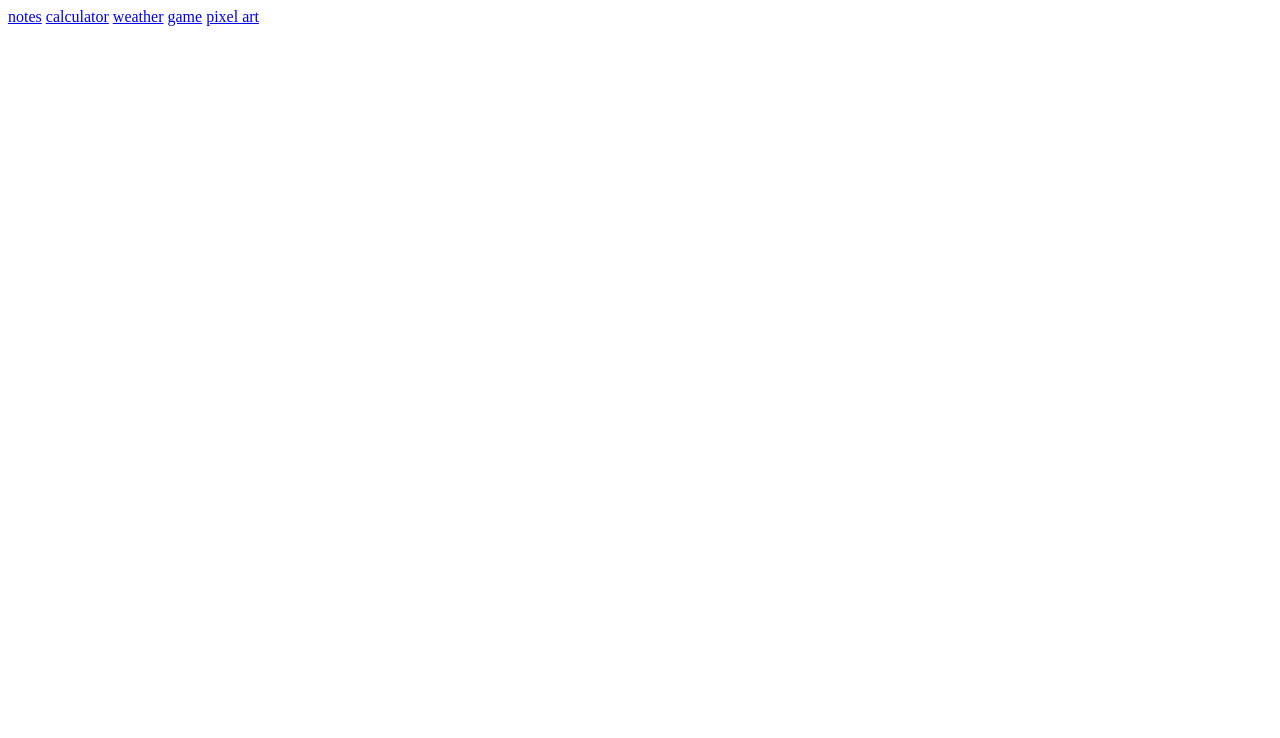
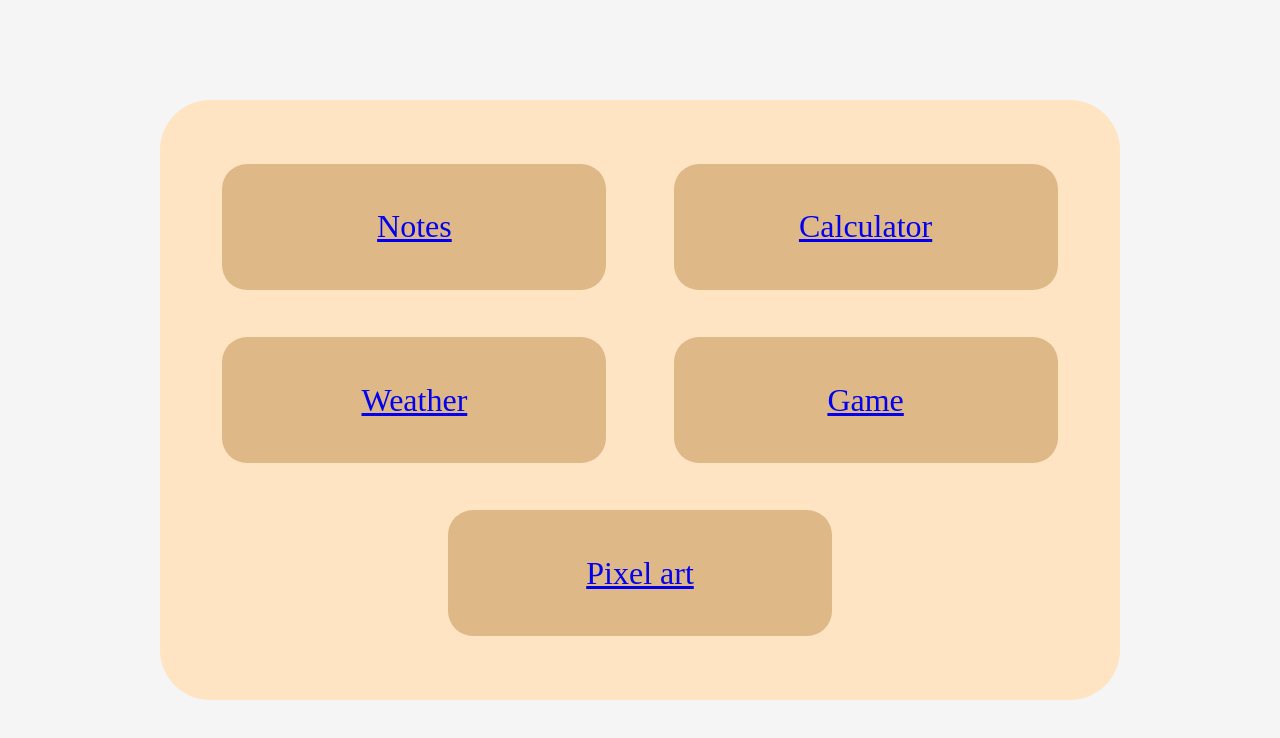
Before and after one commit to andriy-sachok/andriy-sachok.github.io, a plain HTML site: page index.html in a window 1280 px wide. Drawn offline with Linux system fonts and the light colour scheme.

Commit message:
edited container for projects

```diff
--- a/index.html
+++ b/index.html
@@ -10,12 +10,12 @@
 </head>
 
 <body>
-    <div class="container"></div>
-    <a href="notes/index.html">notes</a>
-    <a href="calculator/index.html">calculator</a>
-    <a href="weather/index.html">weather</a>
-    <a href="game/index.html">game</a>
-    <a href="pixel-art/index.html">pixel art</a>
+    <div class="container">
+        <a class="project" href="notes/index.html">Notes</a>
+        <a class="project" href="calculator/index.html">Calculator</a>
+        <a class="project" href="weather/index.html">Weather</a>
+        <a class="project" href="game/index.html">Game</a>
+        <a class="project" href="pixel-art/index.html">Pixel art</a>
     </div>
 </body>
 
--- a/styles.css
+++ b/styles.css
@@ -0,0 +1,36 @@
+* {
+    box-sizing: border-box;
+}
+
+body {
+    display: flex;
+    align-items: center;
+    justify-content: center;
+    height: 100vh;
+    width: 100vw;
+    margin: 0;
+    padding: 0;
+    background-color: whitesmoke;
+}
+
+.container {
+    display: flex;
+    justify-content: center;
+    flex-wrap: wrap;
+    gap: 10% 7%;
+    padding: 5% 0;
+    width: 75%;
+    height: 75%;
+    border-radius: 50px;
+    background-color: bisque;
+}
+
+.project {
+    display: flex;
+    align-items: center;
+    justify-content: center;
+    font-size: 32px;
+    width: 40%;
+    border-radius: 25px;
+    background-color: burlywood;
+}
```
